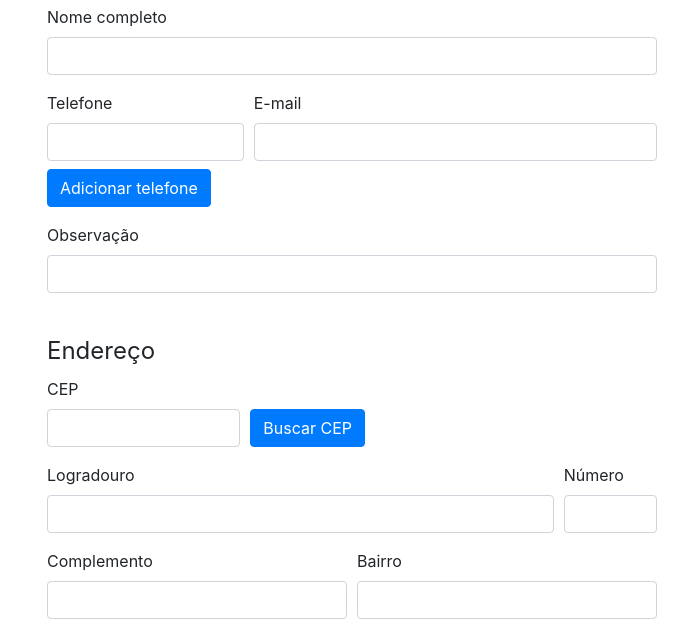
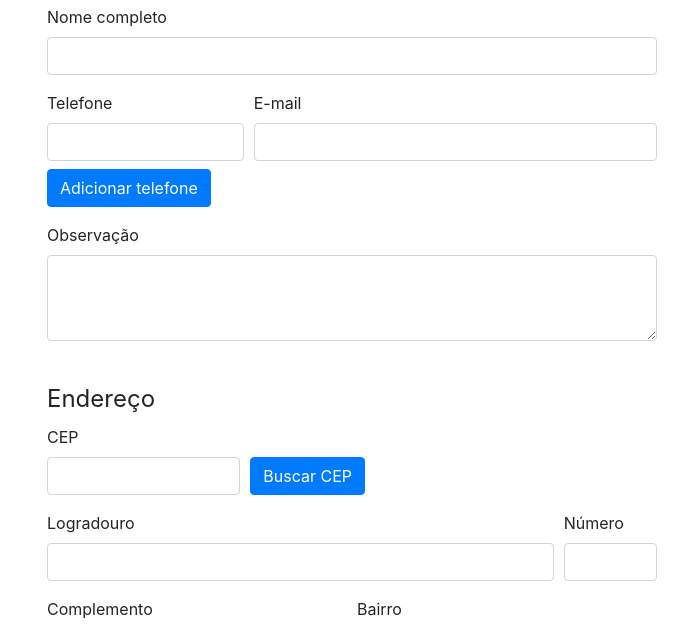
Before and after one commit to daniellasalles/teste_e-turn, a plain HTML site: page index.html in a window 1280 px wide. Shown: the part 131-759 px from the top of the page, without its empty margins (288-976 px from the left). Drawn offline with nearby package versions, Linux system fonts and the light colour scheme.

Commit message:
Correção 'textarea'

```diff
--- a/index.html
+++ b/index.html
@@ -42,7 +42,7 @@
 
                         <div class="form-group">
                             <label for="observacao">Observação</label>
-                            <input type="text-area" class="form-control" name="observacao" id="observacao">
+                            <textarea class="form-control" name="observacao" id="observacao" rows="3"></textarea>
                         </div>
 
                     </fieldset>
```
